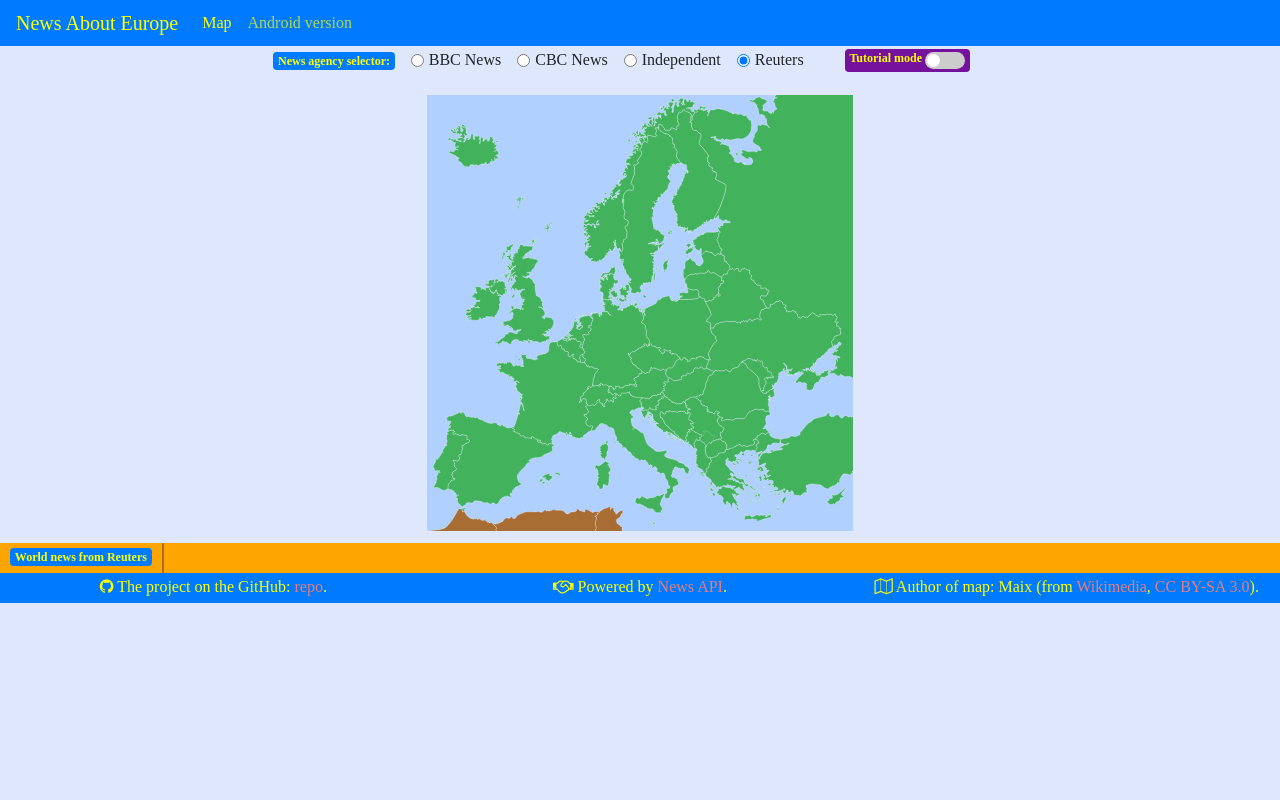
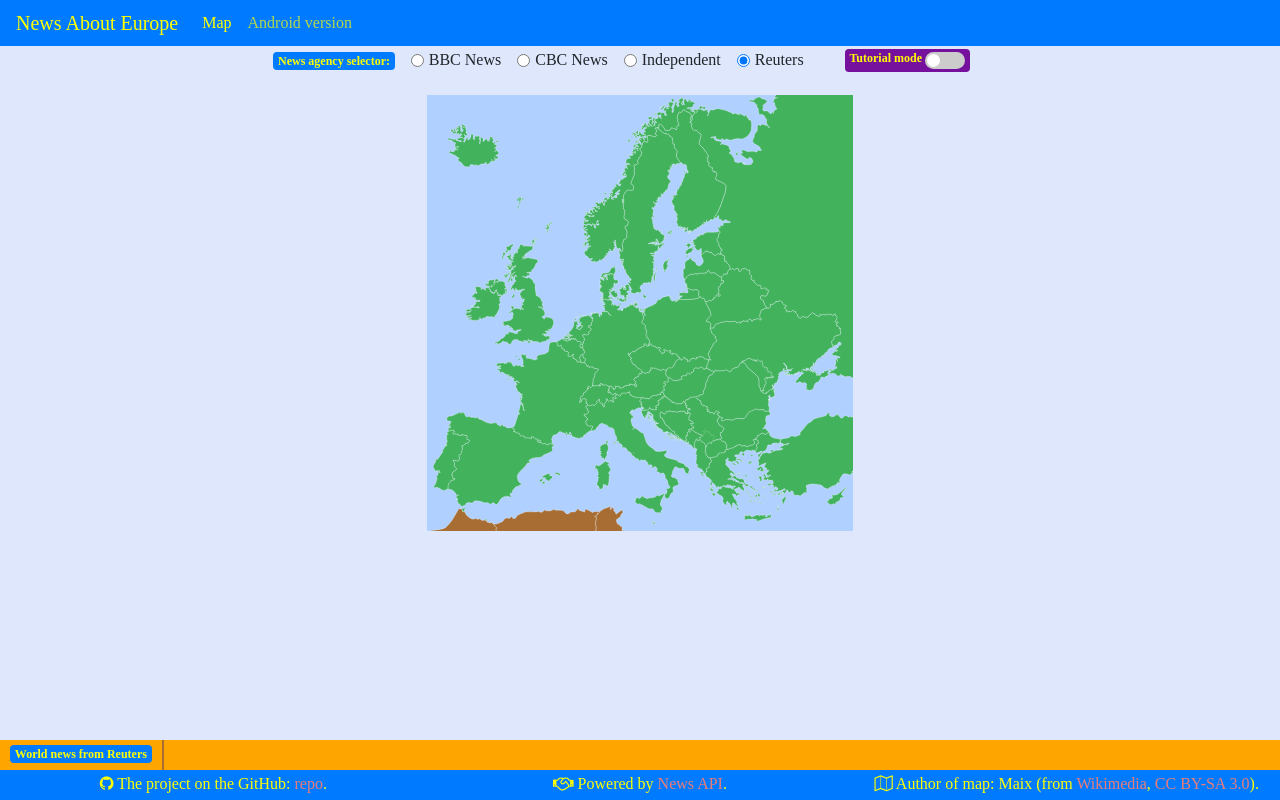
Before and after one commit to krisztianAlt/news-about-europe, a Flask app: page / in a window 1280 px wide. Run offline with Flask 2, Linux system fonts and the light colour scheme; data that the repository does not hold is empty; parts of the project's set-up code (start-up, migrations or seed data) failed here and were passed over; some libraries are stand-ins or nearby versions.

Commit message:
Hotfix: change selector of 'content-above-footer' section in css

```diff
--- a/static/stylesheets/style.css
+++ b/static/stylesheets/style.css
@@ -19,7 +19,7 @@ body {
     background-color: #dee7fc;
 }
 
-.content-above-footer {
+#content-above-footer {
     flex: 1 0 auto;
 }
 
```
